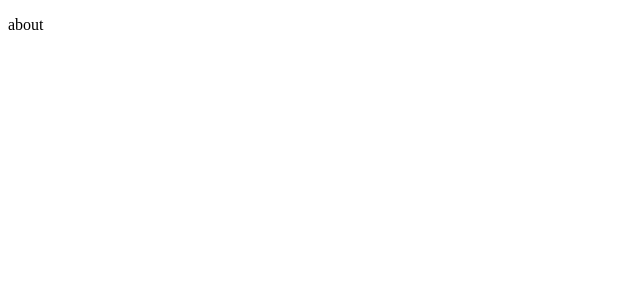
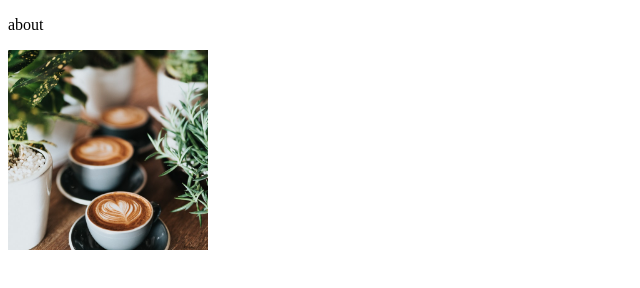
Before and after one commit to Shoaib009/Hyperlinks, a plain HTML site: page about.html in a window 1280 px wide. Shown: the whole page, without its empty margins (0-640 px from the left). Drawn offline with Linux system fonts and the light colour scheme.

Commit message:
first img

```diff
--- a/about.html
+++ b/about.html
@@ -5,9 +5,17 @@
     <meta http-equiv="X-UA-Compatible" content="IE=edge" />
     <meta name="viewport" content="width=device-width, initial-scale=1.0" />
     <title>Document</title>
+    <style>
+      img {
+        width: 200px;
+        height: 200px;
+        object-fit: cover;
+      }
+    </style>
   </head>
   <body>
     <p>about</p>
     <a href="/index.html" HOME></a>
+    <img src="images/coffee.jpg" alt="a coffee cup on the table" />
   </body>
 </html>
```
Also changed, not shown: images/coffee.jpg (added).
